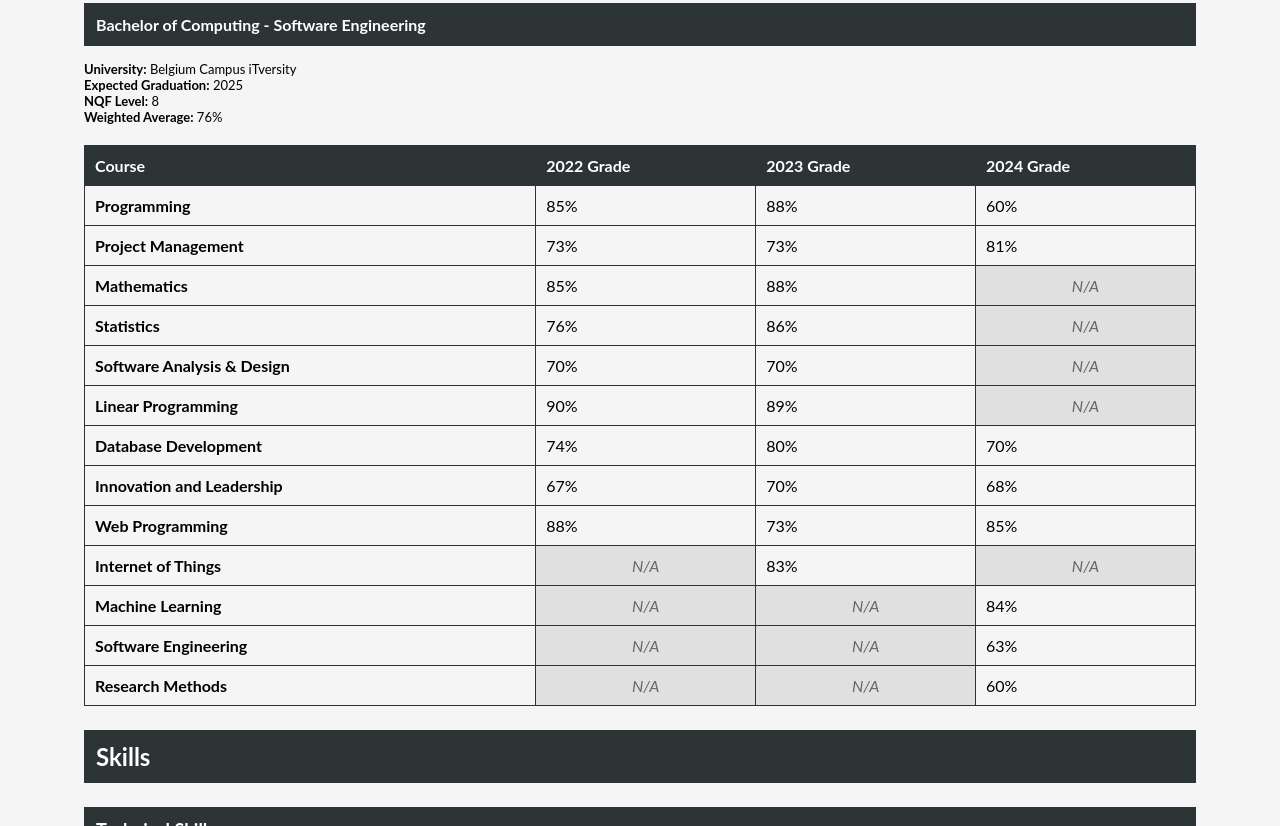
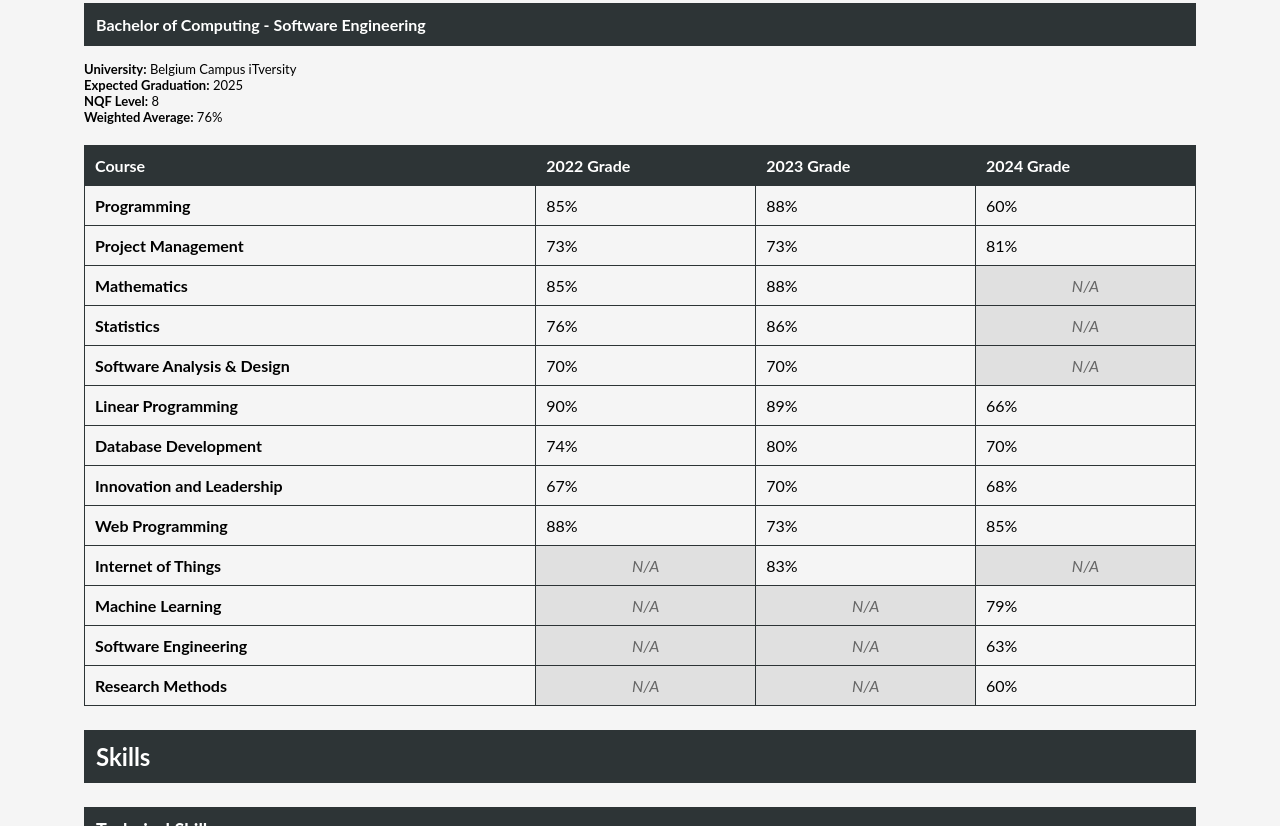
Before and after one commit to NadrianPotonas/Nadrian-Potonas-portfolio, a plain HTML site: page resume.html in a window 1280 px wide. Shown: the part 486-1312 px from the top of the page. Drawn offline with Linux system fonts and the light colour scheme.

Commit message:
Update resume.html

```diff
--- a/resume.html
+++ b/resume.html
@@ -83,7 +83,7 @@
                             <td><strong>Linear Programming</strong></td>
                             <td>90%</td>
                             <td>89%</td>
-                            <td></td>
+                            <td>66%</td>
                         </tr>
                         <tr>
                             <td><strong>Database Development</strong></td>
@@ -113,7 +113,7 @@
                             <td><strong>Machine Learning</strong></td>
                             <td></td>
                             <td></td>
-                            <td>84%</td>
+                            <td>79%</td>
                         </tr>
                         <tr>
                             <td><strong>Software Engineering</strong></td>
```
